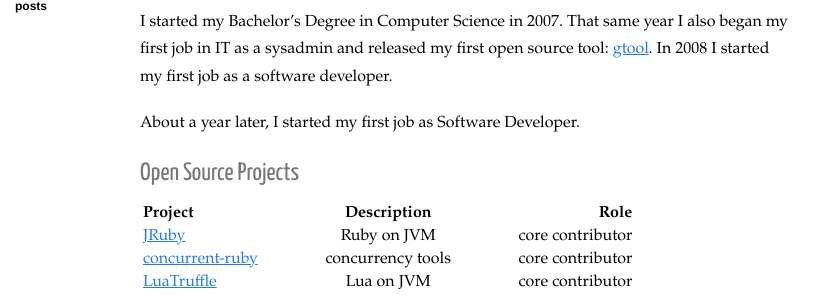
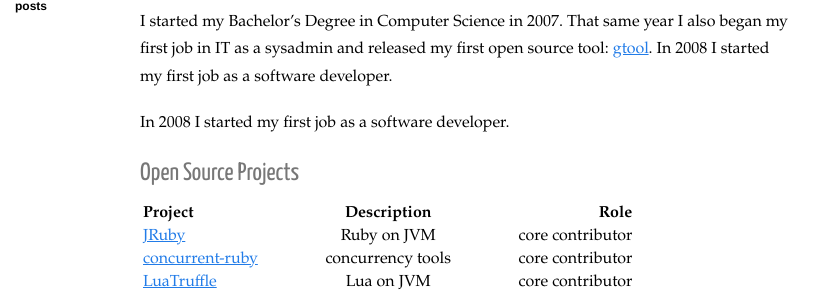
Before and after one commit to lucasallan/sh286.github.io, a Jekyll site: the page built from about.md, in a window 1280 px wide. Shown: the part 255-550 px from the top of the page, without its empty margins (0-838 px from the left). Built offline with Jekyll 4.4.1, drawn with Linux system fonts in a browser that asks for light colours; nearby versions of some CDN libraries; comment, search, counter and statistics services are not loaded.

Commit message:
Updates About page

```diff
--- a/about.md
+++ b/about.md
@@ -12,7 +12,7 @@ My interest in computers started in 2003, when I was 15 years old and I found [L
 
 I started my Bachelor's Degree in Computer Science in 2007.  That same year I also began my first job in IT as a sysadmin and released my first open source tool: [gtool][gtool]. In 2008 I started my first job as a software developer.
 
-About a year later, I started my first job as Software Developer.
+In 2008 I started my first job as a software developer.
 
 
 ### Open Source Projects
```
